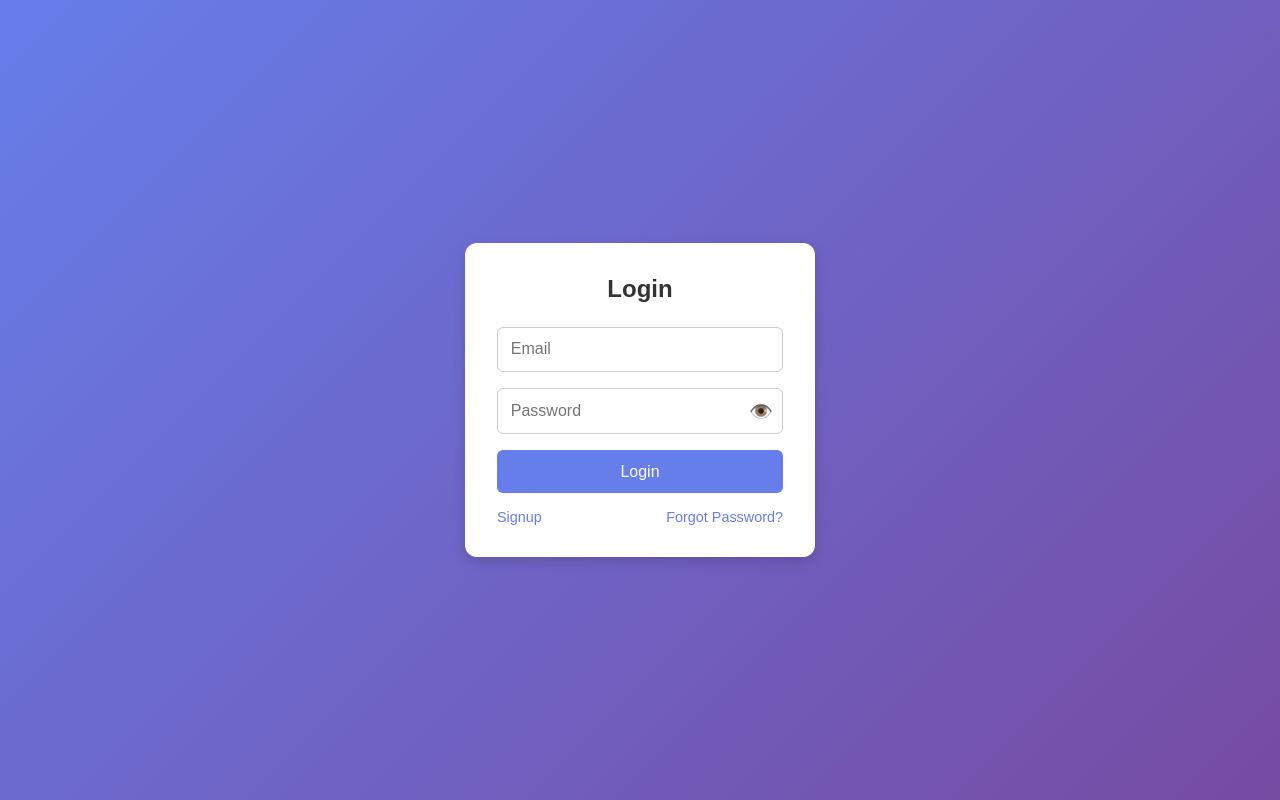
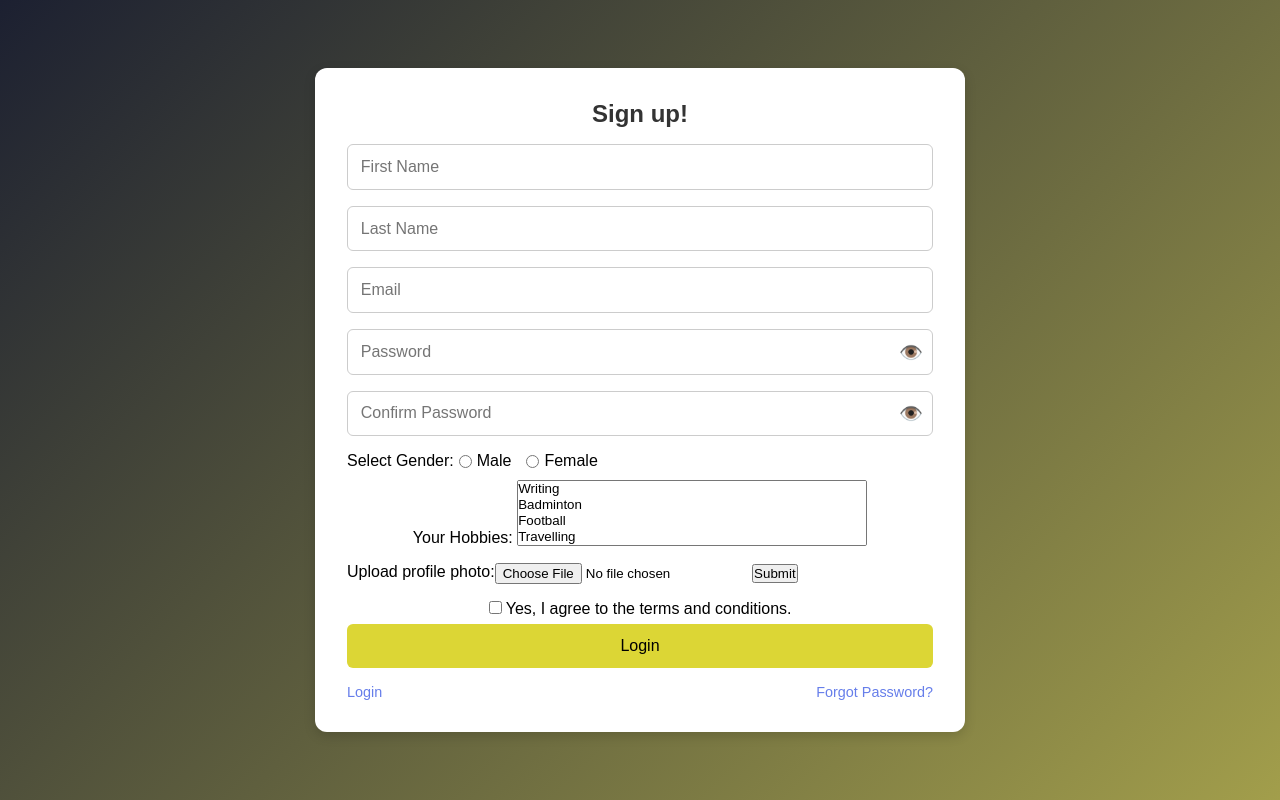
Before and after one commit to nishantkhandelwal26/InternDay1, a plain HTML site: page Day1/index.html in a window 1280 px wide. Drawn offline with Linux system fonts and the light colour scheme.

Commit message:
HTMLFormsPractise

```diff
--- a/Day1/index.html
+++ b/Day1/index.html
@@ -17,7 +17,7 @@
             justify-content: center;
             align-items: center;
             min-height: 100vh;
-            background: linear-gradient(135deg, #667eea, #764ba2);
+            background: linear-gradient(135deg, #1c2031, #a29e4b);
         }
 
         .form-container {
@@ -25,12 +25,12 @@
             padding: 2rem;
             border-radius: 12px;
             box-shadow: 0 4px 12px rgba(0, 0, 0, 0.15);
-            width: 350px;
+            width: 650px;
             text-align: center;
         }
 
         .form-container h2 {
-            margin-bottom: 1.5rem;
+            margin-bottom: 1rem;
             color: #333;
         }
 
@@ -61,8 +61,8 @@
         .form-container button {
             width: 100%;
             padding: 0.8rem;
-            background-color: #667eea;
-            color: white;
+            background-color: #dcd635;
+            color: black;
             border: none;
             border-radius: 6px;
             font-size: 1rem;
@@ -71,7 +71,7 @@
         }
 
         .form-container button:hover {
-            background-color: #5a67d8;
+            background-color: #eac317;
         }
 
         .form-links {
@@ -90,13 +90,48 @@
         .form-links a:hover {
             color: #5a67d8;
         }
+
+        .gender{
+            margin-bottom: 10px;
+            display: flex;
+            align-items: center;
+        }
+
+        #male, #female{
+            margin-left: 5px;
+            margin-right: 5px;
+        }
+
+        .gender label{
+            margin-right: 10px;
+        }
+
+        .upload-file{
+            display: flex;
+            margin-bottom: 1rem;
+        }
+
+        #agree-checkbox{
+            margin-bottom: 10px;
+            cursor: pointer;
+        }
+
+        .hobbies{
+            margin-bottom: 1rem;
+        }
     </style>
 </head>
 <body>
 
     <div class="form-container">
-        <h2>Login</h2>
+        <h2>Sign up!</h2>
         <form>
+            <div class="input-group">
+                <input type="text" placeholder="First Name" required>
+            </div>
+            <div class="input-group">
+                <input type="text" placeholder="Last Name" required>
+            </div>
             <div class="input-group">
                 <input type="email" placeholder="Email" required>
             </div>
@@ -105,12 +140,52 @@
                 <input type="password" placeholder="Password" id="password" required>
                 <span class="toggle-password" onclick="togglePassword()">👁️</span>
             </div>
+            <div class="input-group">
+                <input type="password" placeholder="Confirm Password" id="password" required>
+                <span class="toggle-password" onclick="togglePassword()">👁️</span>
+            </div>
+
+            <div class="gender">
+                Select Gender: <br>
+                <form>
+                    <input type="radio" id="male" name="gender" value="Male">
+                    <label for="html">Male</label><br>
+                    <input type="radio" id="female" name="gender" value="Female">
+                    <label for="female">Female</label><br>
+                </form>
+            </div>
+
+            <div class="hobbies">
+                <label for="hobbies">Your Hobbies:</label>
+                <select width=300 style="width: 350px" size="4" multiple>
+                    <option>Writing</option>
+                    <option>Badminton</option>
+                    <option>Football</option>
+                    <option>Travelling</option>
+                    <option>Gym</option>
+                    <option>Going out</option>
+                    <option>Reading</option>
+                    <option>Music</option>
+                    <option>Dance</option>
+                </select>
+            </div>
+
+            <div class="upload-file">
+                Upload profile photo:
+                <form>
+                    <input type="file" id="myFile" name="filename" accept="image/*">
+                    <input type="submit">
+                </form>
+            </div>
+
+            <input id="agree-checkbox" type="checkbox" value="Agreed">
+            <label>Yes, I agree to the terms and conditions.</label><br>
 
             <button type="submit">Login</button>
         </form>
 
         <div class="form-links">
-            <a href="#">Signup</a>
+            <a href="#">Login</a>
             <a href="#">Forgot Password?</a>
         </div>
     </div>
```
